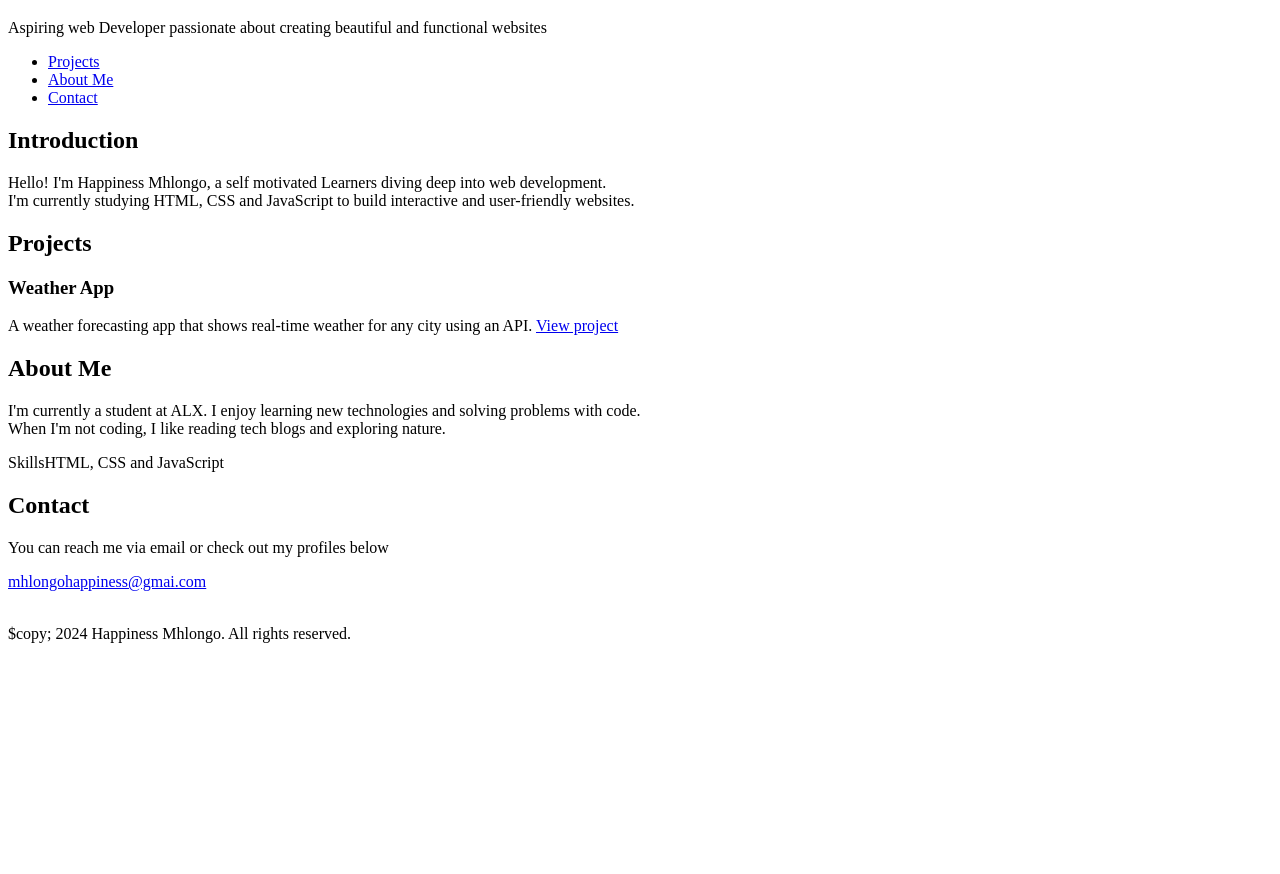
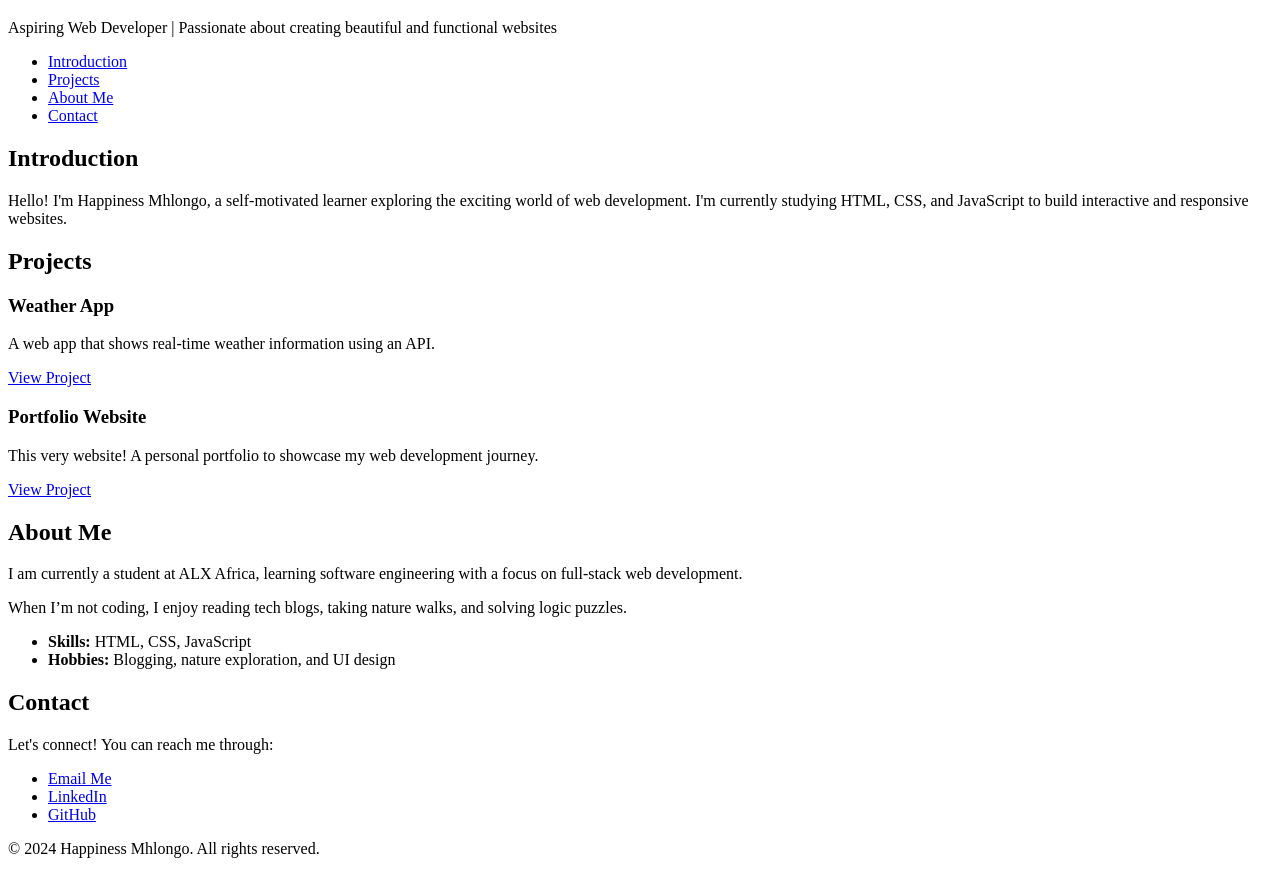
Before and after one commit to Happiness549/My_First_Portfolio, a plain HTML site: page portfolio/index.html in a window 1280 px wide. Shown: the part 61-935 px from the top of the page. Before the commit the page ends 800 px from the top, so only its background shows below. Drawn offline with Linux system fonts and the light colour scheme.

Commit message:
Modify index.html

```diff
--- a/portfolio/index.html
+++ b/portfolio/index.html
@@ -1,61 +1,72 @@
+
 <!DOCTYPE html>
 <html lang="en">
 <head>
-    <meta charset="UTF-8">
-
-    <title>Personal Portfolio</title>
+    <meta charset="utf-8">
+    <title>Happiness Mhlongo - Personal Portfolio</title>
 </head>
 <body>
+
     <header>
         <h1>Happiness Mhlongo</h1>
-        <p>Aspiring  web Developer passionate about creating beautiful and functional websites</p>
+        <p>Aspiring Web Developer | Passionate about creating beautiful and functional websites</p>
     </header>
 
     <nav>
         <ul>
-            <li><a href="projects">Projects</a></li>
-            <li><a href="about">About Me</a></li>
-            <li><a href="contact">Contact</a></li>
+            <li><a href="#introduction">Introduction</a></li>
+            <li><a href="#projects">Projects</a></li>
+            <li><a href="#about">About Me</a></li>
+            <li><a href="#contact">Contact</a></li>
         </ul>
     </nav>
 
-    <section id="projects">
+    <section id="introduction">
         <h2>Introduction</h2>
-        <p>Hello! I'm Happiness Mhlongo, a self motivated Learners
-            diving deep into web development. <br>
-            I'm currently studying HTML, CSS and JavaScript to build interactive and user-friendly websites.
-        </p>
+        <p>Hello! I'm Happiness Mhlongo, a self-motivated learner exploring the exciting world of web development.
+           I'm currently studying HTML, CSS, and JavaScript to build interactive and responsive websites.</p>
     </section>
 
     <section id="projects">
         <h2>Projects</h2>
-        <article>
+
+        <article class="project">
             <h3>Weather App</h3>
-            <p>A weather forecasting app that shows real-time weather for any city
-                using an API.
-                <a href="https://github.comHappiness549/weather-app" target="_blank">View project</a>
-            </p>
+            <p>A web app that shows real-time weather information using an API.</p>
+            <a href="https://github.com/Happiness549/weather-app" target="_blank">View Project</a>
         </article>
+
+        <article class="project">
+            <h3>Portfolio Website</h3>
+            <p>This very website! A personal portfolio to showcase my web development journey.</p>
+            <a href="https://github.com/Happiness549/My_First_Portfolio" target="_blank">View Project</a>
+        </article>
+
     </section>
 
     <section id="about">
         <h2>About Me</h2>
-        <p>I'm currently a student at ALX. I enjoy learning new technologies and solving problems with code. <br>
-        When I'm not coding, I like reading tech blogs and exploring nature.</p>
-        <p>SkillsHTML, CSS and JavaScript</p>
+        <p>I am currently a student at ALX Africa, learning software engineering with a focus on full-stack web development.</p>
+        <p>When I’m not coding, I enjoy reading tech blogs, taking nature walks, and solving logic puzzles.</p>
+        <ul>
+            <li><strong>Skills:</strong> HTML, CSS, JavaScript</li>
+            <li><strong>Hobbies:</strong> Blogging, nature exploration, and UI design</li>
+        </ul>
     </section>
-
 
     <section id="contact">
         <h2>Contact</h2>
-        <p>You can reach me via email or check out my profiles below</p>
-        <p><a href="mailto:mhlongohappiness880@gmail.com" target="_blank">mhlongohappiness@gmai.com</a><br>
-        <a href="https://www.linkedin.com/in/happiness-mhlongo-76a73a178" target="_blank"></a><br>
-    <a href="https://github.comH/Happiness549" target="_blank"></a></p>
+        <p>Let's connect! You can reach me through:</p>
+        <ul>
+            <li><a href="mailto:mhlongohappiness880@gmail.com" target="_blank">Email Me</a></li>
+            <li><a href="https://www.linkedin.com/in/happiness-mhlongo-76a73a178" target="_blank">LinkedIn</a></li>
+            <li><a href="https://github.com/Happiness549" target="_blank">GitHub</a></li>
+        </ul>
     </section>
 
     <footer>
-        <p>$copy; 2024 Happiness Mhlongo. All rights reserved.</p>
+        <p>&copy; 2024 Happiness Mhlongo. All rights reserved.</p>
     </footer>
+
 </body>
 </html>
```
